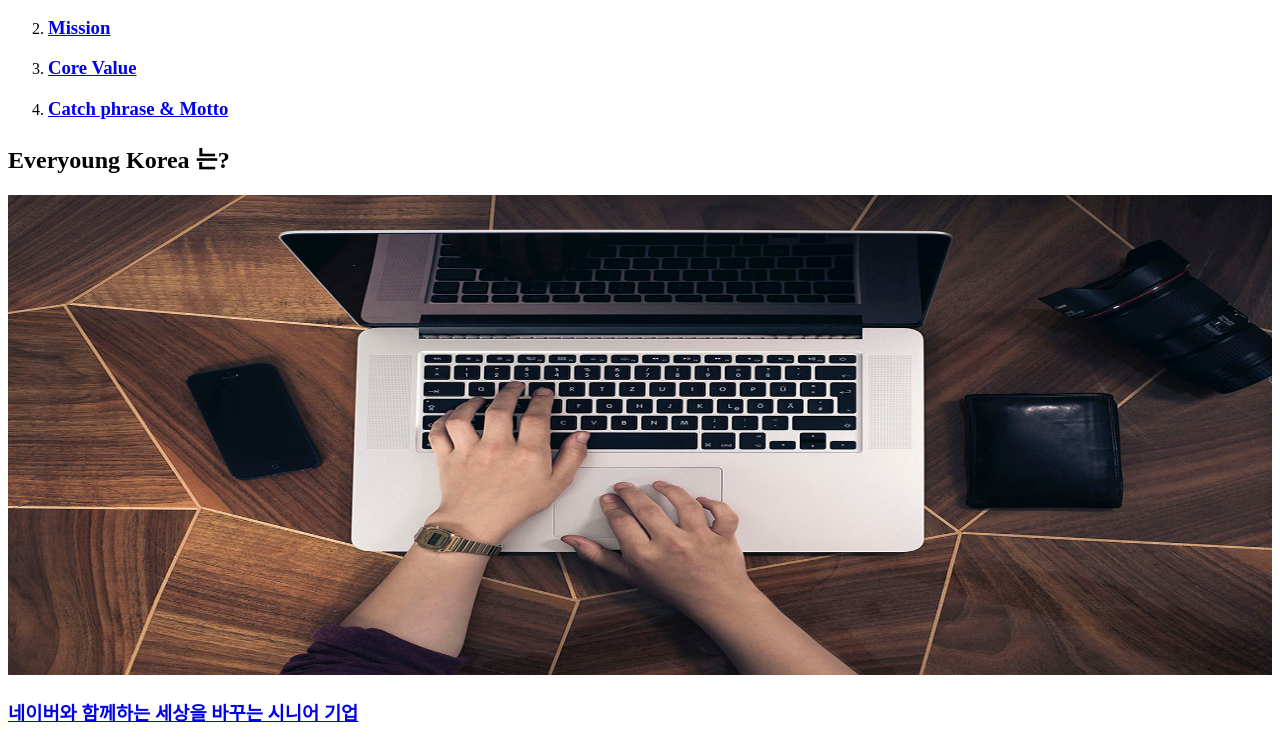
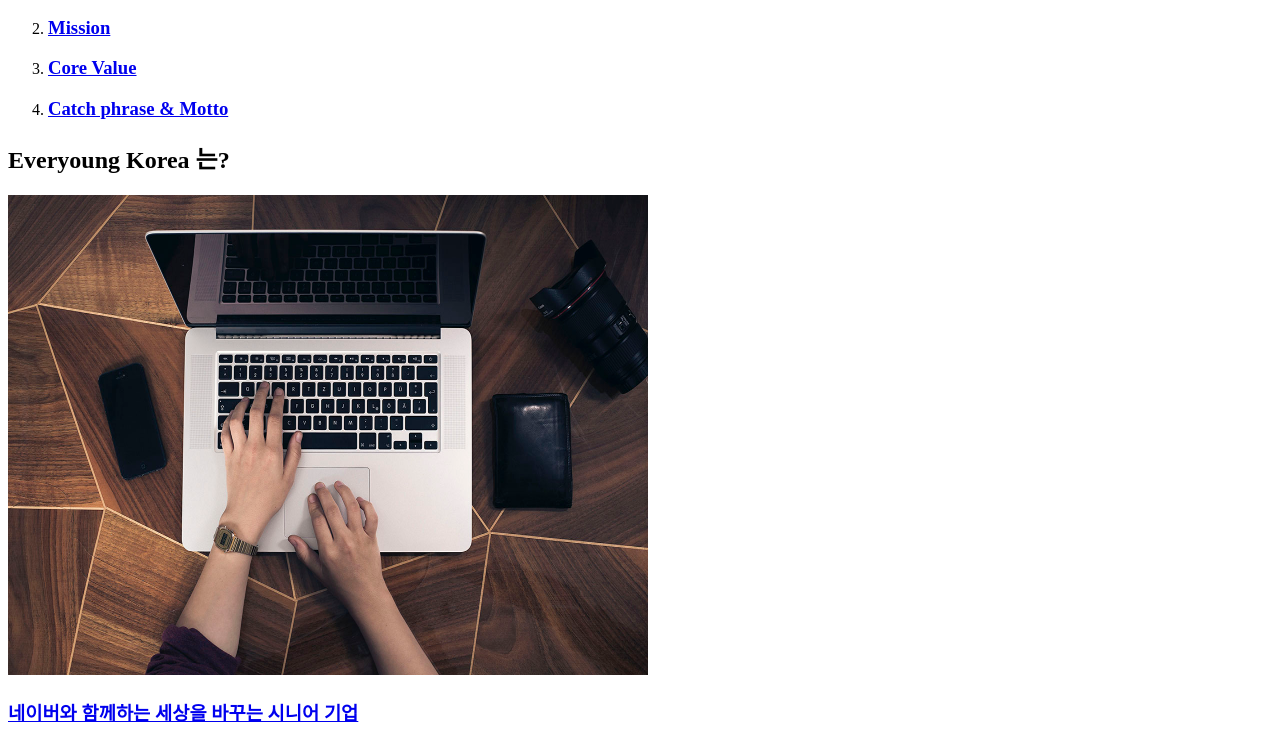
Before and after one commit to peonycupid/web1, a plain HTML site: page index.html in a window 1280 px wide. Shown: the part 104-847 px from the top of the page. Drawn offline with Linux system fonts and the light colour scheme.

Commit message:
Add files via upload

```diff
--- a/index.html
+++ b/index.html
@@ -15,7 +15,7 @@
 </ol>
 
 <h2><a>Everyoung Korea 는?</a></h2>
-  <img src="irsara.jpg" width="100%"height="480">
+  <img src="irsara.jpg" width="640"height="480">
   <p><a href="http://everyoungkorea.com/" target="_blank">
 <h3>네이버와 함께하는 세상을 바꾸는 시니어 기업</h3></a>
 </p>
```
Also changed, not shown: com.jpg (added).
